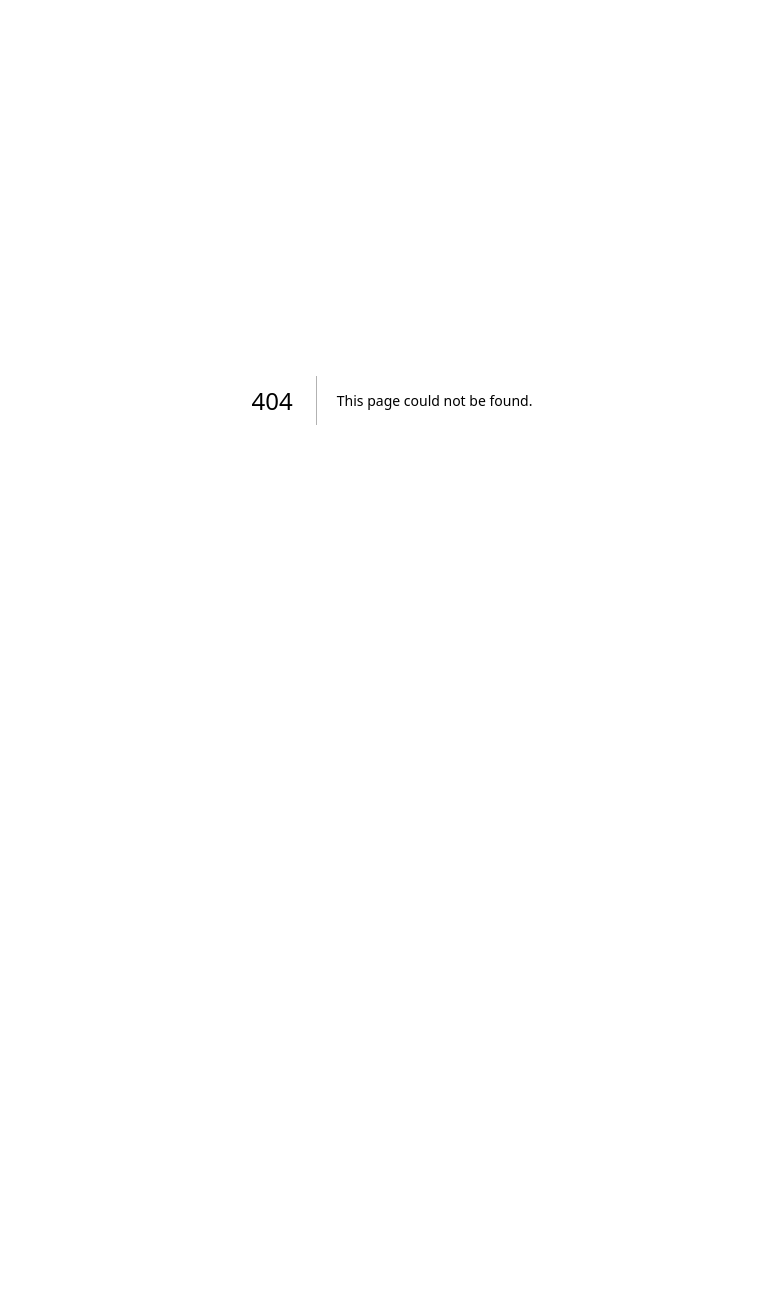
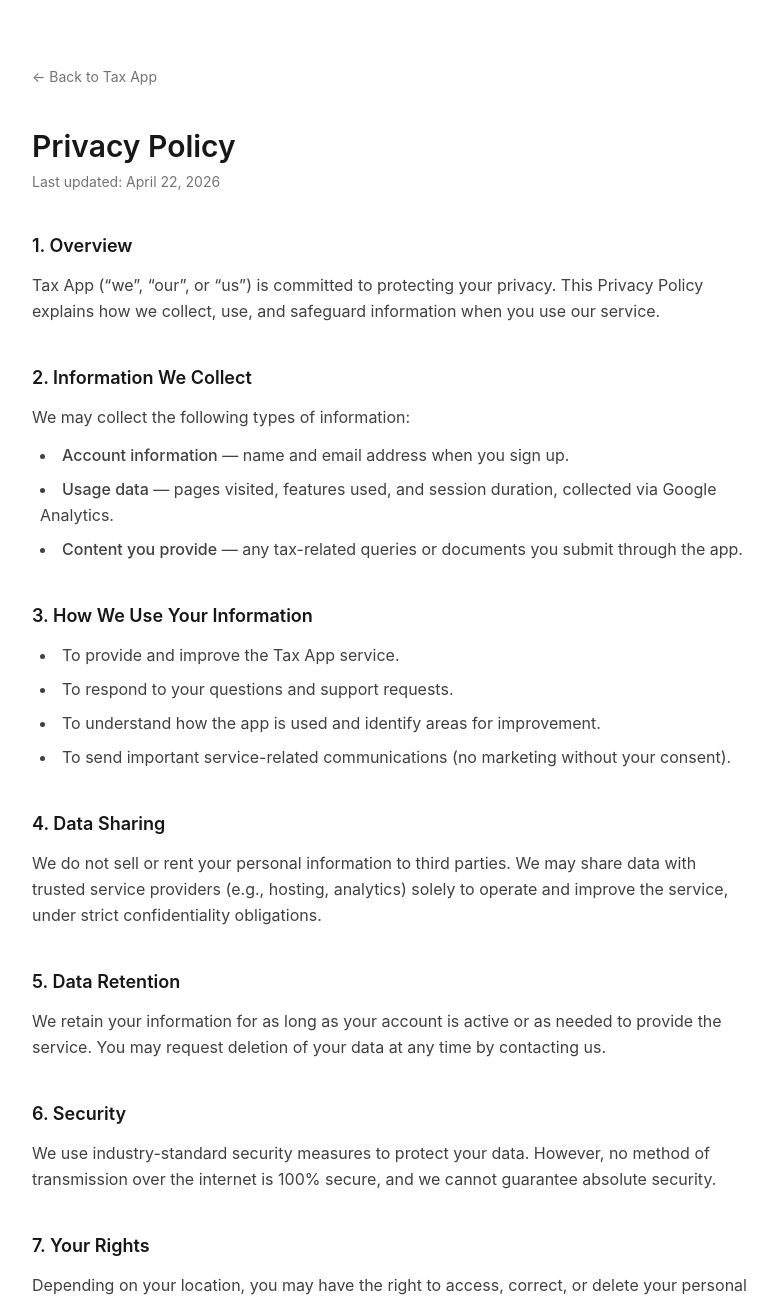
Before and after one commit to mrrobot16/taxapp-ui, a Next.js app: page /privacy-policy in a window 1280 px wide. Before the commit this address had no page. Shown: the top 1297 px of the page, without its empty margins (248-1025 px from the left). Before the commit the page ends 800 px from the top, so only its background shows below. Built offline with nearby package versions, Linux system fonts and the light colour scheme.

Commit message:
Created simple privacy polily page

```diff
--- /dev/null
+++ b/app/privacy-policy/page.tsx
@@ -0,0 +1,160 @@
+import type { Metadata } from "next";
+import Link from "next/link";
+
+export const metadata: Metadata = {
+  title: "Privacy Policy | Tax App",
+  description: "Privacy Policy for Tax App",
+};
+
+export default function PrivacyPolicy() {
+  return (
+    <main className="min-h-screen bg-white">
+      <div className="max-w-3xl mx-auto px-6 py-16">
+        <div className="mb-10">
+          <Link
+            href="/"
+            className="text-sm text-neutral-500 hover:text-neutral-800 transition-colors"
+          >
+            ← Back to Tax App
+          </Link>
+        </div>
+
+        <h1 className="text-3xl font-semibold text-neutral-900 mb-2">
+          Privacy Policy
+        </h1>
+        <p className="text-sm text-neutral-500 mb-10">
+          Last updated: April 22, 2026
+        </p>
+
+        <div className="space-y-10 text-neutral-700 leading-relaxed">
+          <section>
+            <h2 className="text-lg font-semibold text-neutral-900 mb-3">
+              1. Overview
+            </h2>
+            <p>
+              Tax App (&ldquo;we&rdquo;, &ldquo;our&rdquo;, or &ldquo;us&rdquo;)
+              is committed to protecting your privacy. This Privacy Policy
+              explains how we collect, use, and safeguard information when you
+              use our service.
+            </p>
+          </section>
+
+          <section>
+            <h2 className="text-lg font-semibold text-neutral-900 mb-3">
+              2. Information We Collect
+            </h2>
+            <p className="mb-3">
+              We may collect the following types of information:
+            </p>
+            <ul className="list-disc list-inside space-y-2 pl-2">
+              <li>
+                <span className="font-medium">Account information</span> — name
+                and email address when you sign up.
+              </li>
+              <li>
+                <span className="font-medium">Usage data</span> — pages visited,
+                features used, and session duration, collected via Google
+                Analytics.
+              </li>
+              <li>
+                <span className="font-medium">Content you provide</span> — any
+                tax-related queries or documents you submit through the app.
+              </li>
+            </ul>
+          </section>
+
+          <section>
+            <h2 className="text-lg font-semibold text-neutral-900 mb-3">
+              3. How We Use Your Information
+            </h2>
+            <ul className="list-disc list-inside space-y-2 pl-2">
+              <li>To provide and improve the Tax App service.</li>
+              <li>To respond to your questions and support requests.</li>
+              <li>
+                To understand how the app is used and identify areas for
+                improvement.
+              </li>
+              <li>
+                To send important service-related communications (no marketing
+                without your consent).
+              </li>
+            </ul>
+          </section>
+
+          <section>
+            <h2 className="text-lg font-semibold text-neutral-900 mb-3">
+              4. Data Sharing
+            </h2>
+            <p>
+              We do not sell or rent your personal information to third parties.
+              We may share data with trusted service providers (e.g., hosting,
+              analytics) solely to operate and improve the service, under strict
+              confidentiality obligations.
+            </p>
+          </section>
+
+          <section>
+            <h2 className="text-lg font-semibold text-neutral-900 mb-3">
+              5. Data Retention
+            </h2>
+            <p>
+              We retain your information for as long as your account is active
+              or as needed to provide the service. You may request deletion of
+              your data at any time by contacting us.
+            </p>
+          </section>
+
+          <section>
+            <h2 className="text-lg font-semibold text-neutral-900 mb-3">
+              6. Security
+            </h2>
+            <p>
+              We use industry-standard security measures to protect your data.
+              However, no method of transmission over the internet is 100%
+              secure, and we cannot guarantee absolute security.
+            </p>
+          </section>
+
+          <section>
+            <h2 className="text-lg font-semibold text-neutral-900 mb-3">
+              7. Your Rights
+            </h2>
+            <p>
+              Depending on your location, you may have the right to access,
+              correct, or delete your personal data. To exercise any of these
+              rights, please contact us at the email below.
+            </p>
+          </section>
+
+          <section>
+            <h2 className="text-lg font-semibold text-neutral-900 mb-3">
+              8. Changes to This Policy
+            </h2>
+            <p>
+              We may update this Privacy Policy from time to time. We will
+              notify you of material changes by posting the new policy on this
+              page with an updated date.
+            </p>
+          </section>
+
+          <section>
+            <h2 className="text-lg font-semibold text-neutral-900 mb-3">
+              9. Contact Us
+            </h2>
+            <p>
+              If you have any questions about this Privacy Policy, please
+              contact us at{" "}
+              <a
+                href="mailto:privacy@taxapp.com"
+                className="text-neutral-900 underline underline-offset-2 hover:text-neutral-600 transition-colors"
+              >
+                hector@taxapp.dev
+              </a>
+              .
+            </p>
+          </section>
+        </div>
+      </div>
+    </main>
+  );
+}
```
